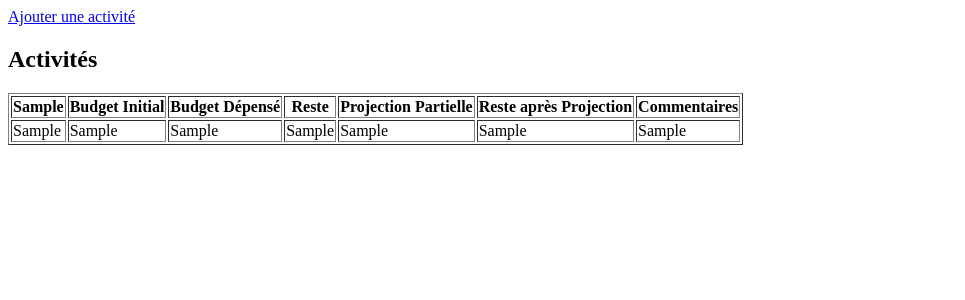
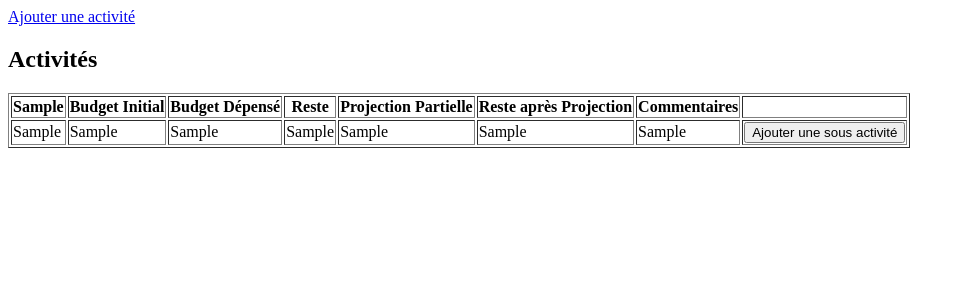
Before and after one commit to Mohand-Arezki-BRANECI/BudgetTrackingApp, a Django app: template budgetTracking/google_authentication/templates/gestion.html in a window 1280 px wide. Shown: the top 300 px of the page, without its empty margins (0-965 px from the left). Run offline with Django 5.2, Linux system fonts and the light colour scheme; the template is opened without the code that fills it: most values are stand-ins (such as "Sample title", 1, 10 or a date in 2020).

Commit message:
bouton "ajouter une sous activité"

```diff
--- a/budgetTracking/google_authentication/templates/gestion.html
+++ b/budgetTracking/google_authentication/templates/gestion.html
@@ -18,6 +18,7 @@
         <th>Projection Partielle</th>
         <th>Reste après Projection</th>
         <th>Commentaires</th>
+        <th></th>
     </tr>
     {% for activite in activites %}
     <tr>
@@ -28,6 +29,7 @@
         <td>{{ activite.7 }}</td>
         <td>{{ activite.8 }}</td>
         <td>{{ activite.9 }}</td>
+        <td><button>Ajouter une sous activité</button></td>
     </tr>
     {% endfor %}
 </table>
```
